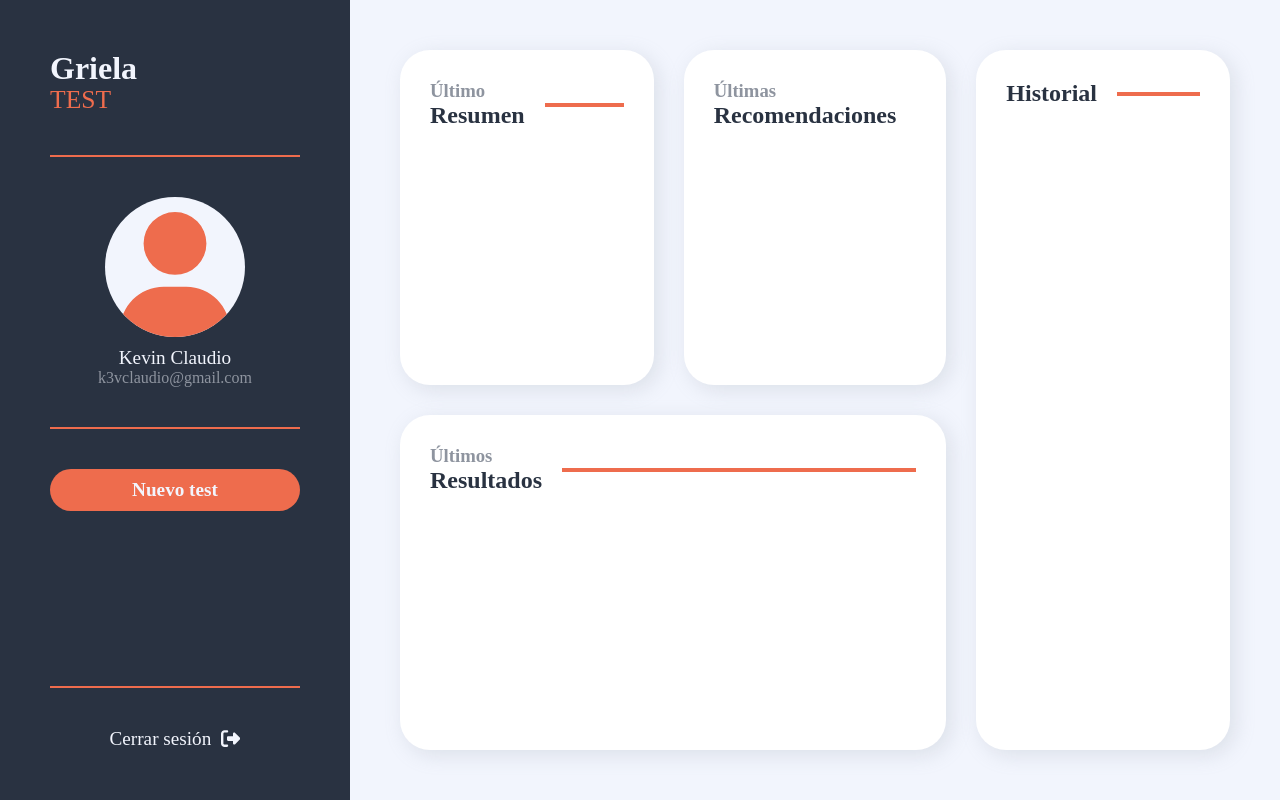
After one commit to QuebinCM/ProyectoPsico, a Flask app: page /Dashboard in a window 1280 px wide. The commit adds this page. Run offline with Flask 3, Linux system fonts and the light colour scheme.

Commit message:
Dashboard primer diseño

```diff
--- a/src/app.py
+++ b/src/app.py
@@ -3,13 +3,14 @@ from flask import Flask, redirect, url_for
 from routes.InicioRoute import inicio
 from routes.LoginRoute import login
 from routes.RegisterRoute import register
-
+from routes.DashboardRoute import dash
 
 app = Flask(__name__, static_url_path='/static')
 
 app.register_blueprint(inicio)
 app.register_blueprint(login)
 app.register_blueprint(register)
+app.register_blueprint(dash)
 
 @app.route('/')
 def index():
--- /dev/null
+++ b/src/routes/DashboardRoute.py
@@ -0,0 +1,8 @@
+import flask
+from flask import render_template, request, redirect, url_for,jsonify
+
+dash = flask.Blueprint('dash', __name__)
+
+@dash.route('/Dashboard')
+def Dashboard():
+    return render_template('DashboardView.html')
--- /dev/null
+++ b/src/static/css/DashboardStyle.css
@@ -0,0 +1,42 @@
+.dashboard-container {
+    margin: 50px;
+
+    display: grid;
+    grid-template-columns: repeat(3, 1fr);
+    grid-template-rows: repeat(2, 1fr);
+    gap: 30px;
+}
+
+.block {
+    background-color: white;
+    padding: 30px;
+    border-radius: 30px;
+
+    box-shadow: 5px 5px 20px 1px rgba(142, 148, 159, 0.2);
+}
+
+.block-title{
+    display: flex;
+    flex-direction: row;
+    align-items: center;
+    gap: 20px;
+    color: #293241;
+
+    & .bar{
+        height: 4px;
+        width: 100%;
+        background-color: #ee6c4d;
+    }
+
+    & h3{
+        color: #8e949f;
+    }
+}
+
+.historial-container{
+    grid-row: span 2;
+}
+
+.resultados-container{
+    grid-column: span 2;
+}
--- /dev/null
+++ b/src/static/css/SidebarStyle.css
@@ -0,0 +1,160 @@
+* {
+    margin: 0;
+    padding: 0;
+    font-family: "Poppins";
+    outline: none;
+}
+
+main{
+    display: grid;
+    grid-template-columns: 350px 1fr;
+    height: 100vh;
+    background-color: #F2F5FD;
+}
+
+.divisor{
+    height: 2px;
+    width: 100%;
+    margin: 40px auto;
+    background-color: #ee6c4d;
+}
+
+.sidebar-container{
+    background-color: #293241;
+    padding: 50px;
+    display: grid;
+    grid-template-columns: 1fr;
+    grid-template-rows: auto auto auto auto 1fr auto;
+}
+
+.logo {
+    align-self: center;
+    display: flex;
+    flex-direction: column;
+
+    & .griela {
+        height: 35px;
+        color: #F2F5FD;
+        font-size: 2rem;
+        font-weight: 600;
+    }
+
+    & .test {
+        color: #ee6c4d;
+        font-size: 1.6rem;
+        font-weight: 400;
+    }
+}
+
+.user-container{
+    display: flex;
+    flex-direction: column;
+    align-items: center;
+    gap: 10px;
+
+    & div{
+        display: flex;
+        flex-direction: column;
+        align-items: center;
+    }
+}
+
+.user-figure{
+    background-color: #F2F5FD;
+    border-radius: 50%;
+    overflow: hidden;
+    height: 140px;
+    width: 140px;
+
+    & svg{
+        padding: 15px;
+        fill: #ee6c4d;
+    }
+}
+
+.user-name{
+    color: #F2F5FD;
+    font-size: 1.2rem;
+    font-weight: 500;
+}
+
+.user-mail{
+    color: #8E949F;
+    font-size: 1rem;
+    font-weight: 400;
+}
+
+
+.nuevo-test-container{
+    & button{
+        background-color: #ee6c4d;
+        width: 100%;
+        border: none;
+        outline: none;
+        padding: 10px 0px;
+        border-radius: 30px;
+
+        font-size: 1.2rem;
+        font-weight: 600;
+        color: #F2F5FD;
+
+        cursor: pointer;
+        transition: 0.3s;
+
+        &:hover{
+            background-color: #ea481f;
+        }
+    }
+}
+
+.logout-container{
+    display: flex;
+    align-items: center;
+    justify-content: center;
+}
+
+.logout{
+    text-decoration: none;
+    color: #F2F5FD;
+    font-weight: 500;
+    font-size: 1.2rem;
+    transition: 0.3s;
+    position: relative;
+
+    display: flex;
+    align-items: center;
+    gap: 10px;
+
+    &::before {
+        content: "";
+        position: absolute;
+        background-color: #ee6c4d;
+        height: 4px;
+        width: 100%;
+        left: 0;
+        bottom: -4px;
+        border-radius: 2px;
+        transform: scaleX(0);
+        transform-origin: bottom right;
+        transition: transform 0.3s ease;
+    }
+
+    &:hover{
+        color: #ee6c4d;
+
+        & svg {
+            fill: #ee6c4d;
+        }
+    }
+
+    &:hover::before {
+        transform: scaleX(1);
+        transform-origin: bottom left;
+    }
+
+    & svg{
+        transition: 0.3s;
+        height: 1.2rem;
+        fill: #F2F5FD;
+    }
+}
--- /dev/null
+++ b/src/templates/DashboardView.html
@@ -0,0 +1,80 @@
+<!DOCTYPE html>
+<html lang="en">
+<head>
+    <meta charset="UTF-8">
+    <meta name="viewport" content="width=device-width, initial-scale=1.0">
+    <title>Griela</title>
+    <link rel="stylesheet" href="{{ url_for('static', filename='css/SidebarStyle.css')}}"/>
+    <link rel="stylesheet" href="{{ url_for('static', filename='css/DashboardStyle.css')}}"/>
+</head>
+<body>
+    <main>
+        <article class="sidebar-container">
+            <div class="logo">
+                <p class="griela">Griela</p>
+                <p class="test">TEST</p>
+            </div>
+            <div class="divisor"></div>
+            <section class="user-container">
+                <figure class="user-figure">
+                    <svg xmlns="http://www.w3.org/2000/svg" viewBox="0 0 448 512"><path d="M224 256A128 128 0 1 0 224 0a128 128 0 1 0 0 256zm-45.7 48C79.8 304 0 383.8 0 482.3C0 498.7 13.3 512 29.7 512H418.3c16.4 0 29.7-13.3 29.7-29.7C448 383.8 368.2 304 269.7 304H178.3z"/></svg>
+                </figure>
+                <div>
+                    <h2 class="user-name">Kevin Claudio</h2>
+                    <h3 class="user-mail">k3vclaudio@gmail.com</h3>
+                </div>
+            </section>
+            <div class="divisor"></div>
+            <div class="nuevo-test-container">
+                <button>Nuevo test</button>
+            </div>
+            <div>
+                <div class="divisor"></div>
+                <div class="logout-container">
+                    <a class="logout" href="/Inicio">
+                        <p>Cerrar sesión</p>
+                        <svg xmlns="http://www.w3.org/2000/svg" viewBox="0 0 512 512"><path d="M377.9 105.9L500.7 228.7c7.2 7.2 11.3 17.1 11.3 27.3s-4.1 20.1-11.3 27.3L377.9 406.1c-6.4 6.4-15 9.9-24 9.9c-18.7 0-33.9-15.2-33.9-33.9l0-62.1-128 0c-17.7 0-32-14.3-32-32l0-64c0-17.7 14.3-32 32-32l128 0 0-62.1c0-18.7 15.2-33.9 33.9-33.9c9 0 17.6 3.6 24 9.9zM160 96L96 96c-17.7 0-32 14.3-32 32l0 256c0 17.7 14.3 32 32 32l64 0c17.7 0 32 14.3 32 32s-14.3 32-32 32l-64 0c-53 0-96-43-96-96L0 128C0 75 43 32 96 32l64 0c17.7 0 32 14.3 32 32s-14.3 32-32 32z"/></svg>
+                    </a>
+                </div>
+            </div>
+        </article>
+        <article class="dashboard-container">
+            <section class="resumen-container block">
+                <div class="block-title">
+                    <div>
+                        <h3>Último</h3>
+                        <h2>Resumen</h2>
+                    </div>
+                    <div class="bar"></div>
+                </div>
+            </section>
+            <section class="recomendaciones-container block">
+                <div class="block-title">
+                    <div>
+                        <h3>Últimas</h3>
+                        <h2>Recomendaciones</h2>
+                    </div>
+                    <div class="bar"></div>
+                </div>
+            </section>
+            <section class="historial-container block">
+                <div class="block-title">
+                    <div>
+                        <h2>Historial</h2>
+                    </div>
+                    <div class="bar"></div>
+                </div>
+            </section>
+            <section class="resultados-container block">
+                <div class="block-title">
+                    <div>
+                        <h3>Últimos</h3>
+                        <h2>Resultados</h2>
+                    </div>
+                    <div class="bar"></div>
+                </div>
+            </section>
+        </article>
+    </main>
+</body>
+</html>
--- a/src/templates/LoginView.html
+++ b/src/templates/LoginView.html
@@ -11,7 +11,7 @@
 {% block section %}
 <section class="login-form-container">
     <h1>Iniciar sesión</h1>
-    <form action="">
+    <form action="/Dashboard">
         <div class="input-label-container">
             <label for="correo">Correo</label>
             <div class="input-container">
```
Also changed, not shown: src/static/css/InicioStyle.css (+16 -61 lines), src/static/css/LogRegStyle.css (+6 -6 lines), src/templates/InicioView.html (+3 -12 lines), src/static/img/eye-hidden.svg, src/static/img/eye-show.svg.
